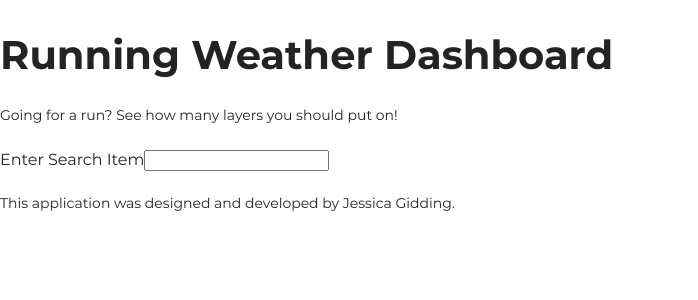
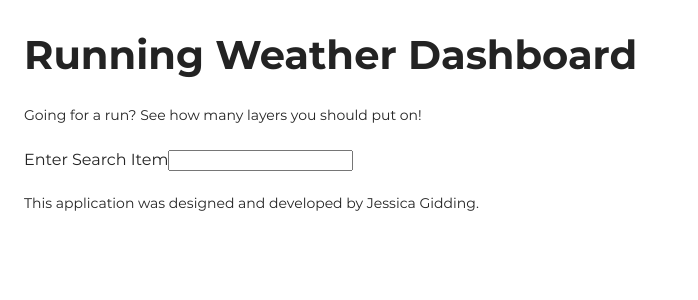
Before and after one commit to warhus18/running-weather-dashboard, a Vue app: page / in a window 1280 px wide. Shown: the top 300 px of the page, without its empty margins (0-698 px from the left). Built offline with nearby package versions, Linux system fonts and the light colour scheme.

Commit message:
Add basics grid styles

```diff
--- a/src/App.vue
+++ b/src/App.vue
@@ -1,5 +1,5 @@
 <template>
-  <div id="app">
+  <div class="app-container" id="app">
     <Dashboard />
   </div>
 </template>
--- a/src/components/Dashboard.vue
+++ b/src/components/Dashboard.vue
@@ -1,10 +1,13 @@
 <template>
   <div>
     <header>
+      <div class="container container--max-width">
         <h1>Running Weather Dashboard</h1>
         <p>Going for a run? See how many layers you should put on!</p>
+      </div>
     </header>
-    <main>
+    <main class="container container--max-width">
+      <div class="container__grid container__grid--thirds">
         <aside>
           <div>
             <label for="location-search">Enter Search Item</label>
@@ -16,14 +19,15 @@
               @keypress="fetchWeather"
             />
           </div>
+          <date-time :weather="weather" />
         </aside>
         <article>
-        <date-time :weather="weather" />
           <main-content :weather="weather" />
         </article>
+      </div>
     </main>
     <footer class="footer__container">
-      <div class="footer__inner">
+      <div class="container container--max-width">
         <p>This application was designed and developed by Jessica Gidding.</p>
       </div>
     </footer>
--- /dev/null
+++ b/src/styles/partial/_grid.scss
@@ -0,0 +1,35 @@
+/*
+ * site container and grid elements
+ *
+ ************************************************************/
+
+@mixin grid-setup() {
+  display: grid;
+  grid-template-rows: auto;
+  grid-template-columns: 1fr;
+  grid-gap: 20px;
+}
+
+.app-container {
+  overflow: hidden;
+}
+
+.container {
+  position: relative;
+  min-width: 0;
+
+  @include bem-m('max-width') {
+    margin: 0 auto;
+    padding-right: 24px;
+    padding-left: 24px;
+    max-width: 1400px;
+  }
+
+  @include bem-e('grid') {
+    @include grid-setup();
+
+    @include bem-m('thirds') {
+      grid-template-columns: 1fr 2fr;
+    }
+  }
+}
--- a/src/styles/styles.scss
+++ b/src/styles/styles.scss
@@ -13,4 +13,5 @@
  *
  ************************************************/
 
+@import 'partial/grid';
 @import 'partial/typography';
```
Lines whose indentation alone changed are shown as unchanged.
